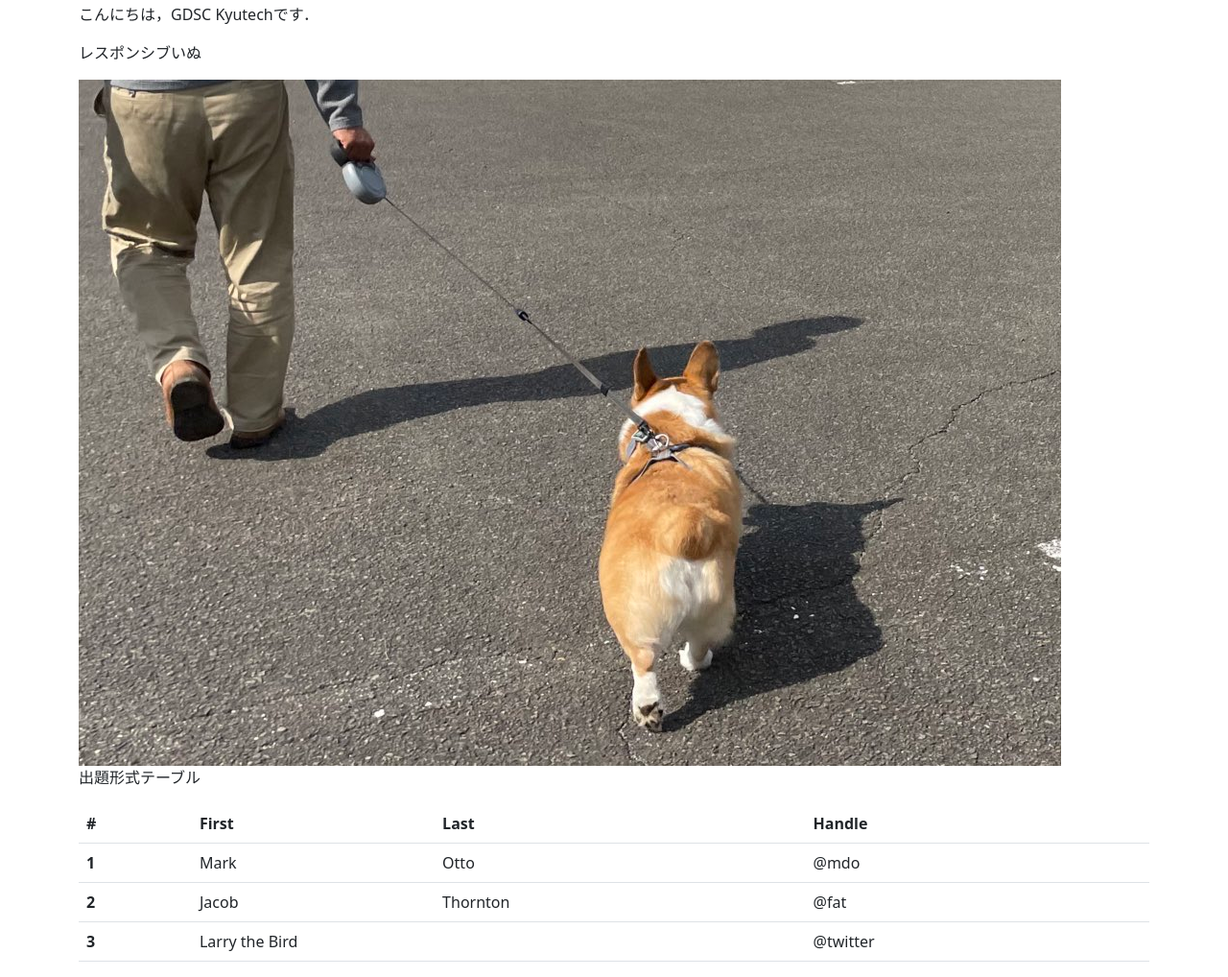
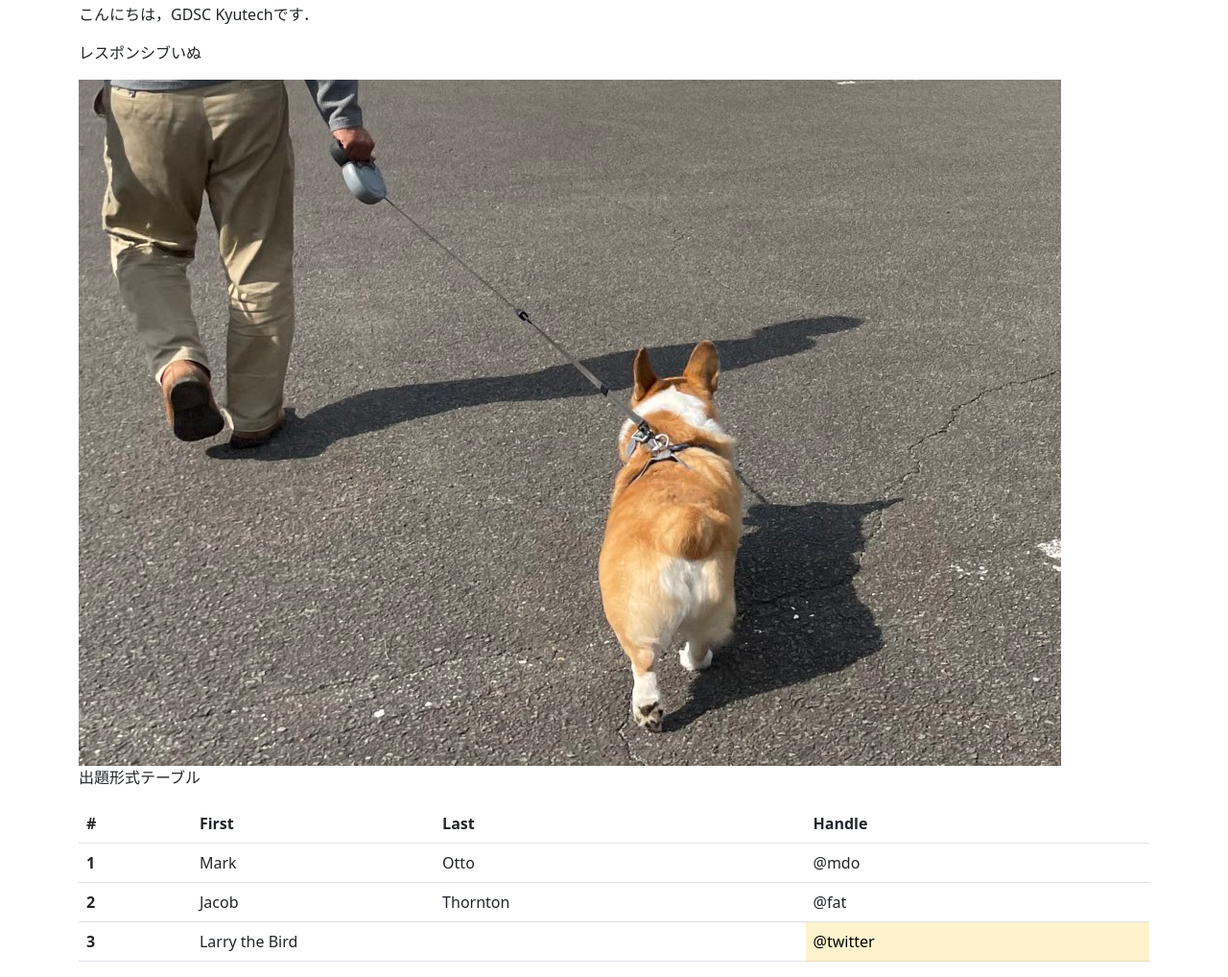
Before and after one commit to orichalcum555/orichalcum555.github.io, a plain HTML site: page responsive.html in a window 1280 px wide. Shown: the part 53-1071 px from the top of the page at 96% size. Drawn offline with nearby package versions, Linux system fonts and the light colour scheme.

Commit message:
Add files via upload

```diff
--- a/responsive.html
+++ b/responsive.html
@@ -45,7 +45,7 @@
         <tr>
           <th scope="row">3</th>
           <td colspan="2">Larry the Bird</td>
-          <td class="tabl-warning">@twitter</td>
+          <td class="table-warning">@twitter</td>
         </tr>
       </tbody>
     </table>
```
